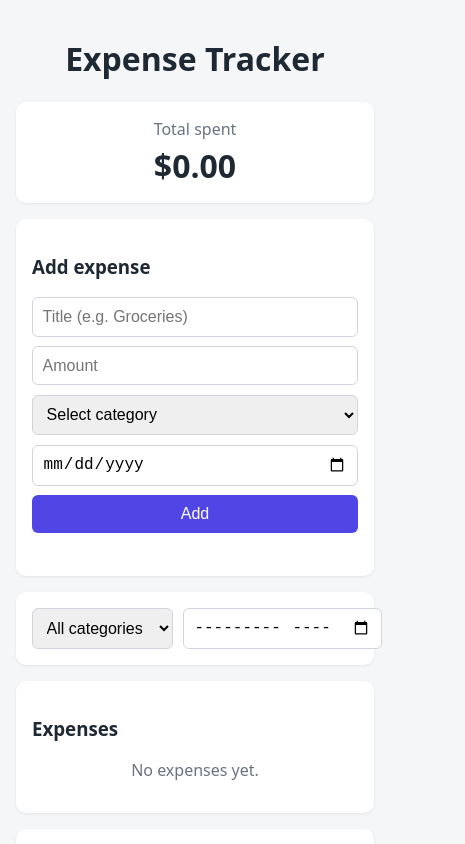
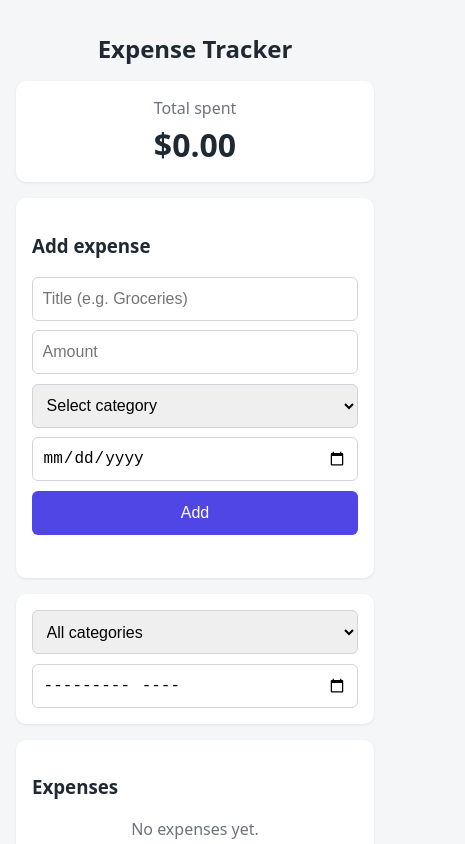
Before and after one commit to HMHansani/expense-tracker, a plain HTML site: page index.html in a window 390 px wide. Shown: the top 844 px of the page, 465 px wide, since content can reach past the window. Drawn offline with nearby package versions, Linux system fonts and the light colour scheme.

Commit message:
Improve mobile layout and accessibility

```diff
--- a/css/style.css
+++ b/css/style.css
@@ -108,3 +108,31 @@ ul { list-style: none; padding: 0; margin: 0; }
   max-width: 320px;
   margin: 0 auto;
 }
+
+/* Make tap targets comfortable on touch screens */
+button, input, select {
+  min-height: 44px;
+}
+
+/* Stack filters on very small screens */
+@media (max-width: 480px) {
+  .filters {
+    flex-direction: column;
+  }
+
+  .expense-item {
+    flex-wrap: wrap;
+  }
+
+  h1 {
+    font-size: 1.5rem;
+  }
+}
+
+/* Keyboard focus outline for accessibility */
+button:focus-visible,
+input:focus-visible,
+select:focus-visible {
+  outline: 2px solid var(--primary);
+  outline-offset: 2px;
+}
```
Also changed, not shown: index.html (+1 -0 lines).
